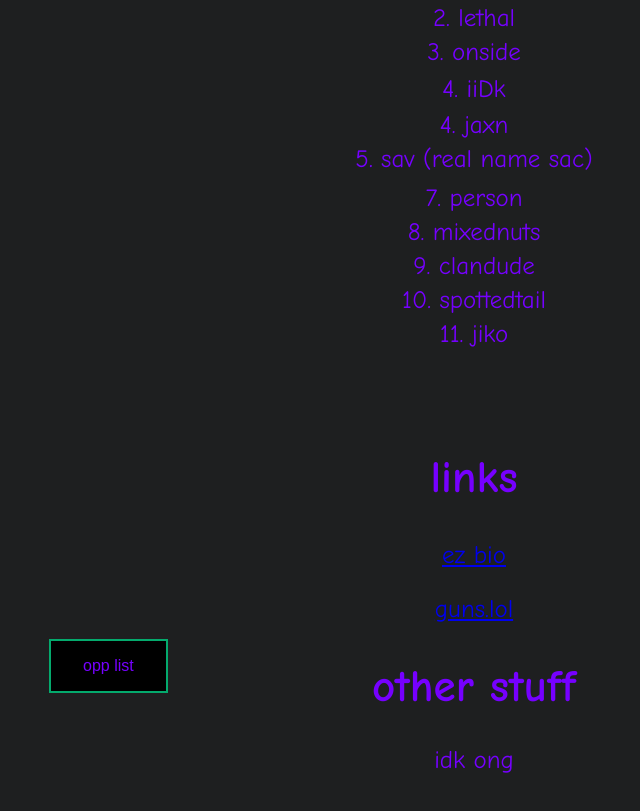
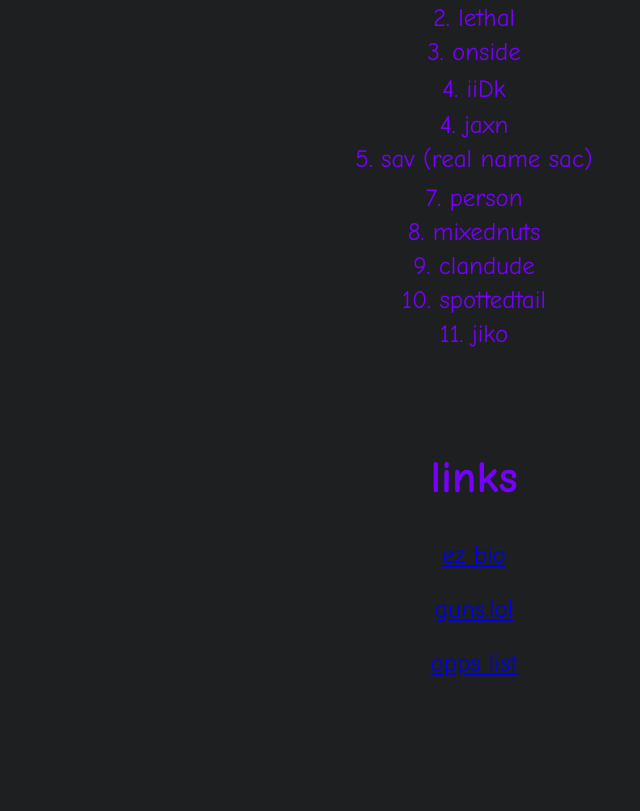
Before and after one commit to MintyyyGoesHubbing/Mintyyy-website, a plain HTML site: page index.html in a window 1280 px wide. Shown: the part 495-1306 px from the top of the page, without its empty margins (166-806 px from the left). Drawn offline with Linux system fonts and the light colour scheme.

Commit message:
Update index.html

```diff
--- a/index.html
+++ b/index.html
@@ -17,23 +17,22 @@
       text-decoration: none;
       display: round;
       font-size: 16px;
-      margin: 4px 2px;
       transition-duration: 0.4s;
       cursor: pointer;
-      position: absolute;
+      position: static;
     }
     .button1 {
       background-color: black;
       color: #7600ff;
       border: 2px solid #04AA6D;
-      text-align: center;
-      transform: translateX(205px);
+      align-content: center;
     }
 
     .button1:hover {
       background-color: darkslategray;
       color: #7600ff;
-      text-align: center
+      text-align: center;
+      align-content: center;
     }
   </style>
   <body>
@@ -58,12 +57,8 @@
     <p style="transform: translateY(-160px)"> 11. jiko </p>
 
     <h2 style="transform: translateY(-95px);font-size:45px" > links </h2>
-    <a href="https://mintyyygoeshubbing.github.io/opp-list">
-      <button class="button button1">opp list</button>
-    </a>
     <p style="transform: translateY(-95px)"> <a href="https://e-z.bio/mintyyy">ez bio</a> </p>
     <p style="transform: translateY(-95px)"> <a href="https://guns.lol/mintyyy">guns.lol</a> </p>
-    <h2 style="transform: translateY(-95px);font-size:45px" > other stuff  </h2>
-    <p style="transform: translateY(-100px)">idk ong</p>
+    <p style="transform: translateY(-95px)"> <a href="https://mintyyygoeshubbing.github.io/opp-list/">opps list</a> </p>
   </body>
 </html>
```
